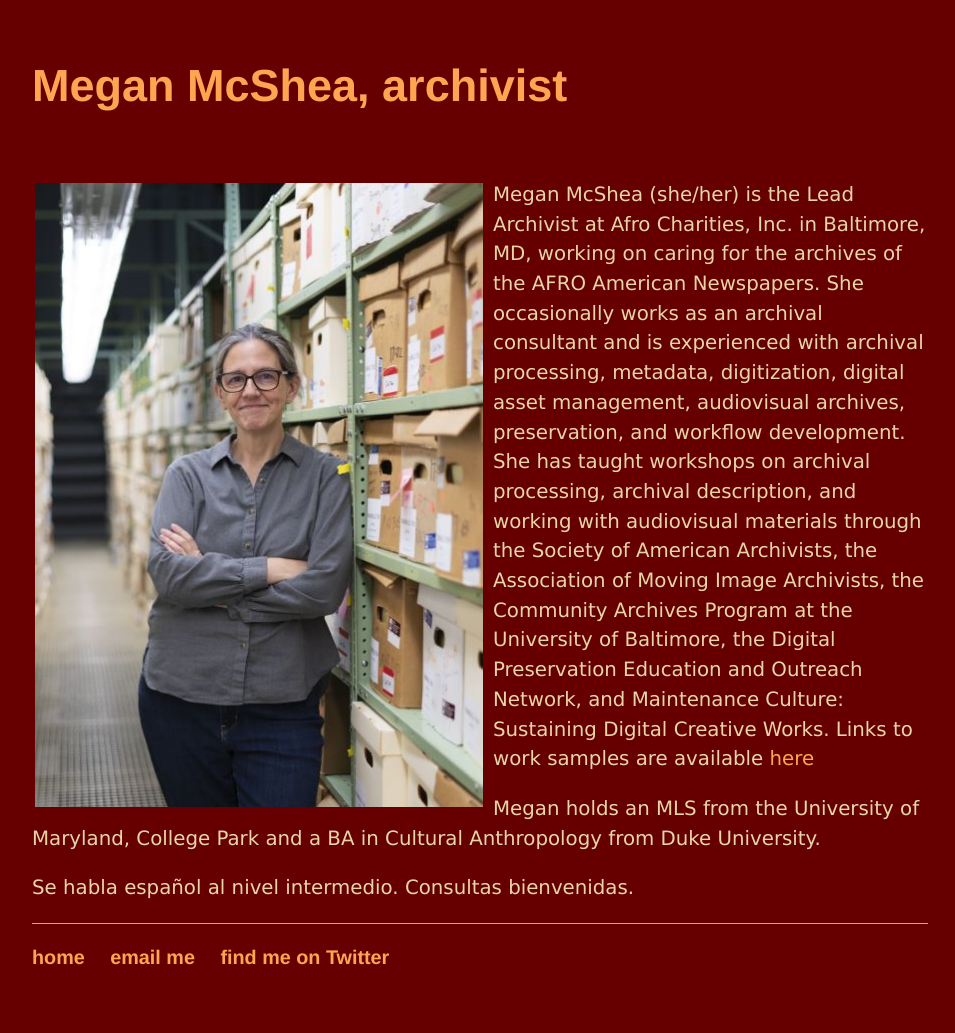
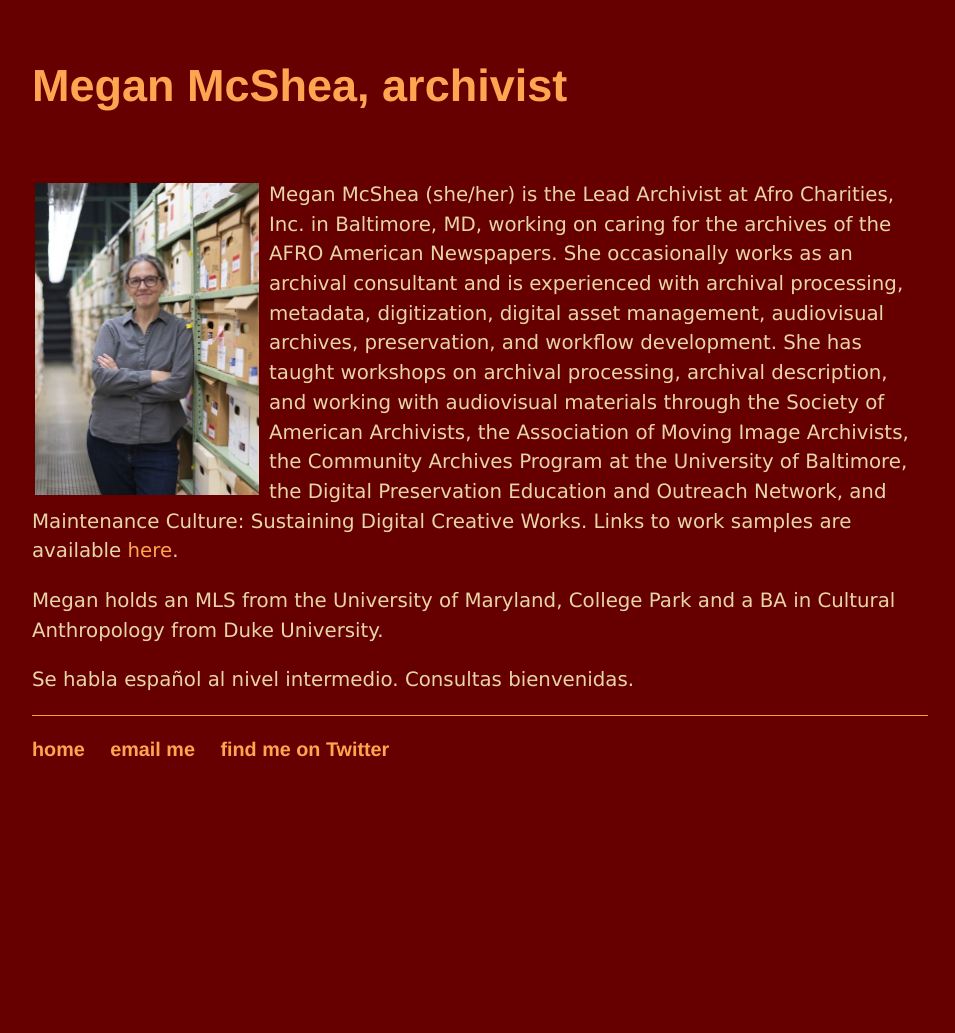
Before and after one commit to megan-mcshea/megan-mcshea.github.io, a Jekyll site: the page built from archivistbio.html, in a window 1280 px wide. Shown: the whole page, without its empty margins (160-1115 px from the left). Built offline with Jekyll 4.4.1, drawn with Linux system fonts in a browser that asks for light colours; after the commit the page ends 900 px from its top, so only the background shows below that.

Commit message:
Update archivistbio.html

```diff
--- a/archivistbio.html
+++ b/archivistbio.html
@@ -5,8 +5,8 @@ title: Megan McShea, archivist
 <div class="blurb">
 	<h1><a href="/archivist.html">Megan McShea, archivist</a></h1>
  <br>
-  <p><img src="/AFROStaffPhoto.jpg" alt="photo by SHAN Wallace" style="float:left;max-width:50%;padding:3px 10px 8px 3px;width=50;">
-	  Megan McShea (she/her) is the Lead Archivist at Afro Charities, Inc. in Baltimore, MD, working on caring for the archives of the AFRO American Newspapers. She occasionally works as an archival consultant and is experienced with archival processing, metadata, digitization, digital asset management, audiovisual archives, preservation, and workflow development. She has taught workshops on archival processing, archival description, and working with audiovisual materials through the Society of American Archivists, the Association of Moving Image Archivists, the Community Archives Program at the University of Baltimore, the Digital Preservation Education and Outreach Network, and Maintenance Culture: Sustaining Digital Creative Works. Links to work samples are available <a href="/archivist.html">here</a></p>
+  <p><img src="/AFROStaffPhoto.jpg" alt="photo by SHAN Wallace" style="float:left;max-width:25%;padding:3px 10px 8px 3px;width=50;">
+	  Megan McShea (she/her) is the Lead Archivist at Afro Charities, Inc. in Baltimore, MD, working on caring for the archives of the AFRO American Newspapers. She occasionally works as an archival consultant and is experienced with archival processing, metadata, digitization, digital asset management, audiovisual archives, preservation, and workflow development. She has taught workshops on archival processing, archival description, and working with audiovisual materials through the Society of American Archivists, the Association of Moving Image Archivists, the Community Archives Program at the University of Baltimore, the Digital Preservation Education and Outreach Network, and Maintenance Culture: Sustaining Digital Creative Works. Links to work samples are available <a href="/archivist.html">here</a>.</p>
 	  		  <p>Megan holds an MLS from the University of Maryland, College Park and a BA in Cultural Anthropology from Duke University. </p>
 			  <p>Se habla espan&#771;ol al nivel intermedio. Consultas bienvenidas.</p>
   </div><!-- /.blurb -->
```
